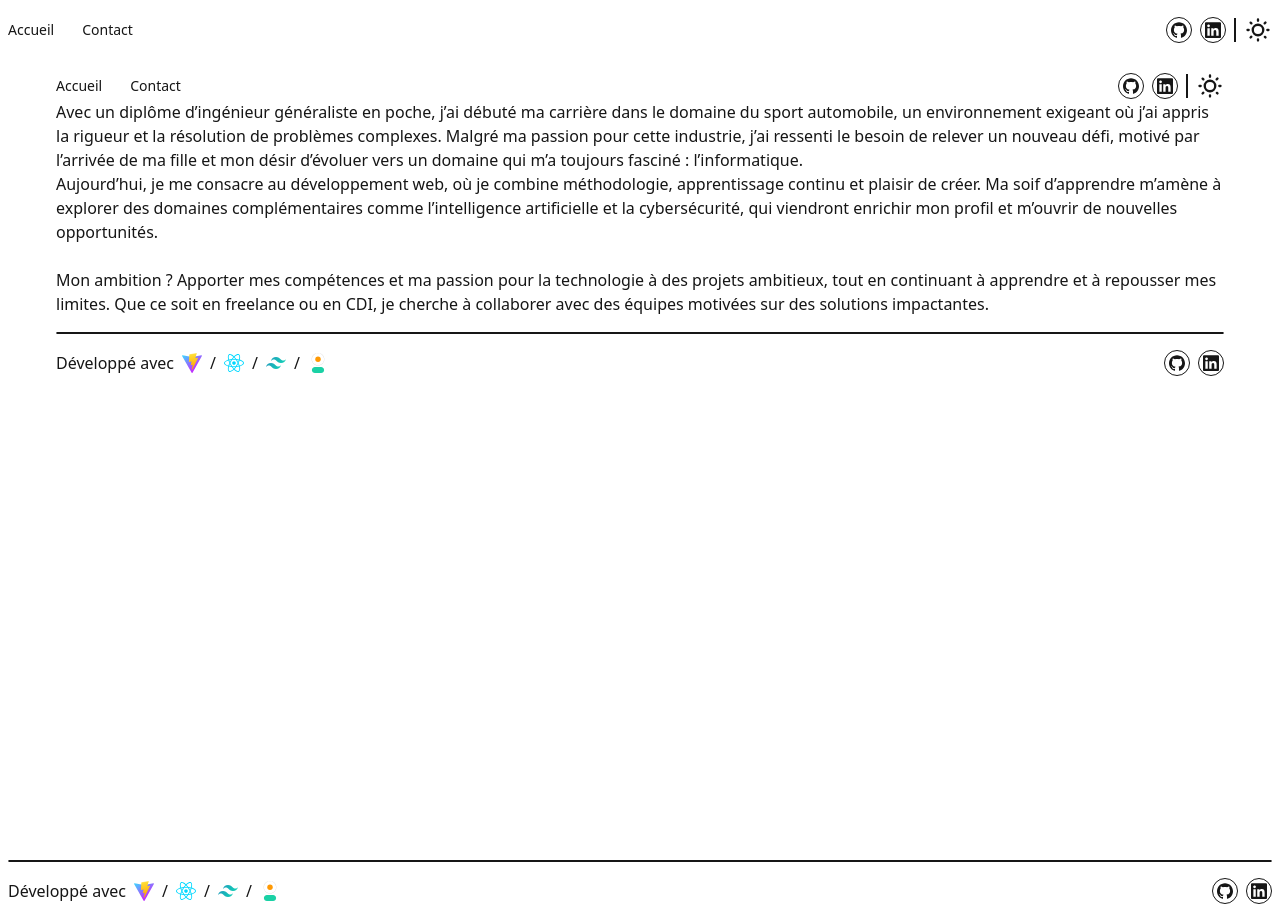
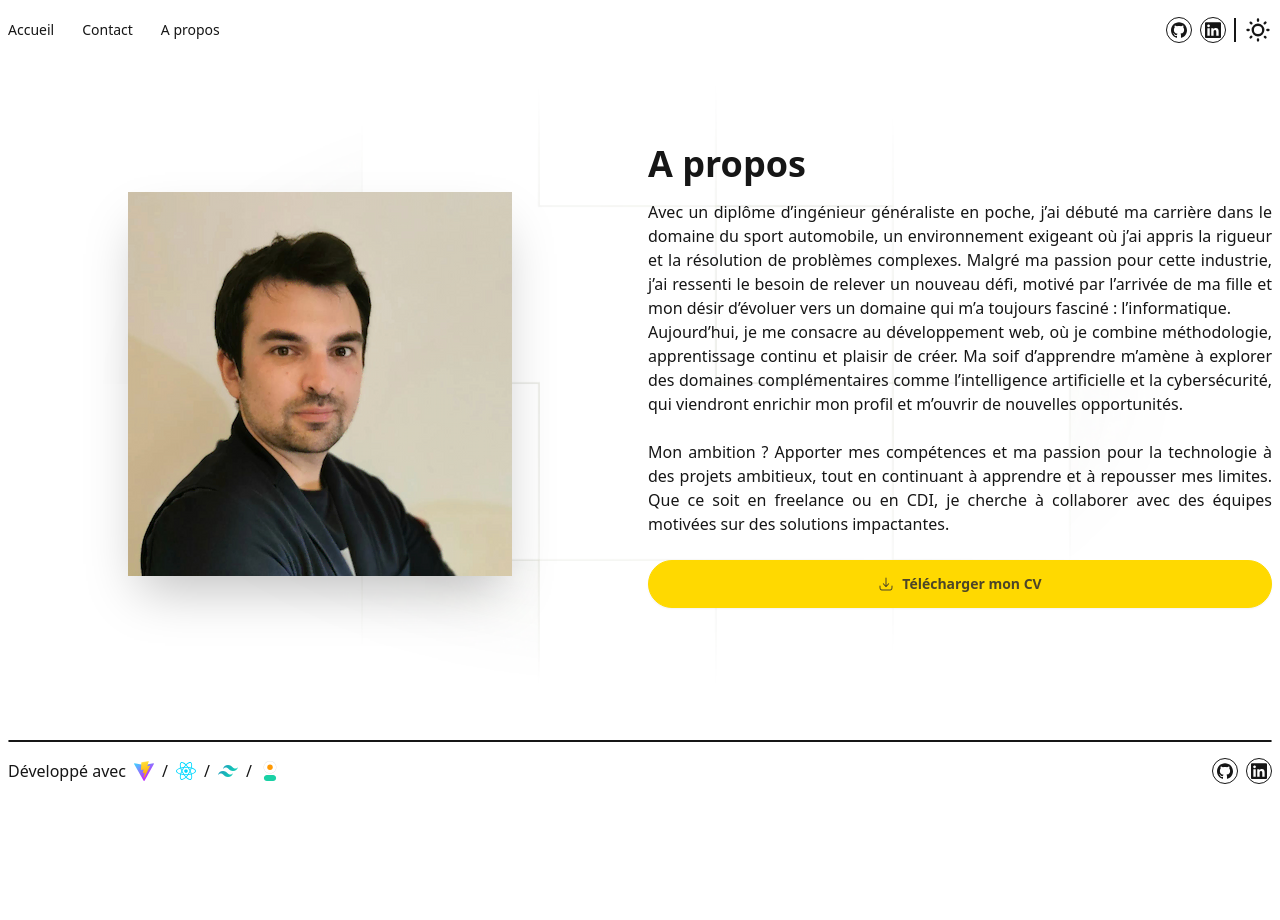
Before and after one commit to SimonGallien/MonPortfolio, a React (Vite) app: page /propos in a window 1280 px wide. After the commit the page ends 800 px from the top, so only its background shows below. Built offline with nearby package versions, Linux system fonts and the light colour scheme; a web font is replaced by a local one.

Commit message:
Ajout d'une page A propos

```diff
--- a/src/_components/Navigation.jsx
+++ b/src/_components/Navigation.jsx
@@ -5,6 +5,7 @@ export default function Navigation() {
         <ul className="menu menu-horizontal gap-7 rounded-box p-0">
         <li><Link className="p-0" to={"/"}>Accueil</Link></li>
         <li><Link className="p-0" to={"/contact"}>Contact</Link></li>
+        <li><Link className="p-0" to={"/propos"}>A propos</Link></li>
     </ul>
     )
 }
--- a/src/pages/Apropos.jsx
+++ b/src/pages/Apropos.jsx
@@ -1,12 +1,14 @@
-import Header from "../_components/Header";
-import Footer from "../_components/Footer";
+import { DownloadIcon } from "../_components/icons/DownloadIcon"
 
 export default function Apropos() {
+
         return (
             <>
-          <div className="min-h-screen max-w-[1280px] w-full m-auto p-3 md:px-12">
-            <Header />
-            <p>
+                <section className="hero bg-grid-fade p-0 flex justify-center flex-1">
+                    <article className="hero-content flex flex-col justify-between lg:flex-row-reverse p-0">
+                        <div className="flex-1">
+                            <h1 className="text-3xl md:text-4xl font-bold mb-4">A propos</h1>
+                            <p className="pb-6 text-justify">
                                 Avec un diplôme d’ingénieur généraliste en poche, j’ai débuté ma carrière dans le domaine du sport automobile,
                                 un environnement exigeant où j’ai appris la rigueur et la résolution de problèmes complexes. Malgré ma passion
                                 pour cette industrie, j’ai ressenti le besoin de relever un nouveau défi, motivé par l’arrivée de ma fille et
@@ -18,10 +20,21 @@ export default function Apropos() {
                                 continuant à apprendre et à repousser mes limites. Que ce soit en freelance ou en CDI, je cherche à collaborer
                                 avec des équipes motivées sur des solutions impactantes.
                             </p>
+                            <a className="btn btn-primary rounded-3xl w-full mb-4" href="/CV_Simon Gallien.pdf" download>
+                                <DownloadIcon size={16} className="text-foreground"/>
+                                Télécharger mon CV
+                            </a>
+                        </div>
+                        <div className="flex-1 flex justify-center">
+                            <img
+                                src="/profil.webp"
+                                className="shadow-2xl object-cover"
+                                alt="Simon Gallien, profil"
+                            />
+                        </div>
+                    </article>
 
-            <Footer />
-          </div>
+                </section>
             </>
-
-    );
+        )
   }
```
Lines whose indentation alone changed are shown as unchanged.
